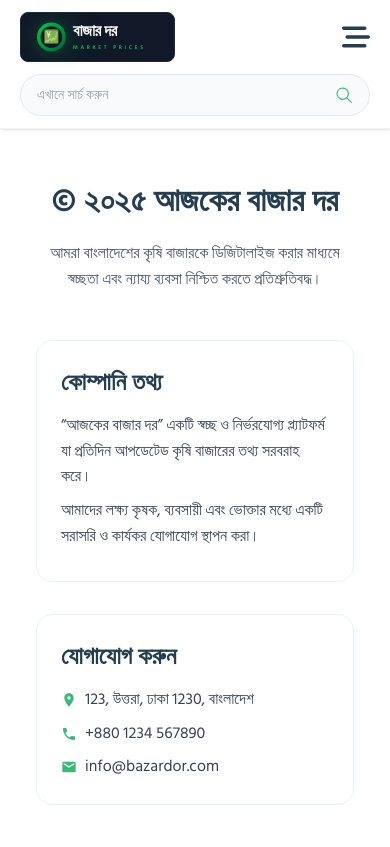
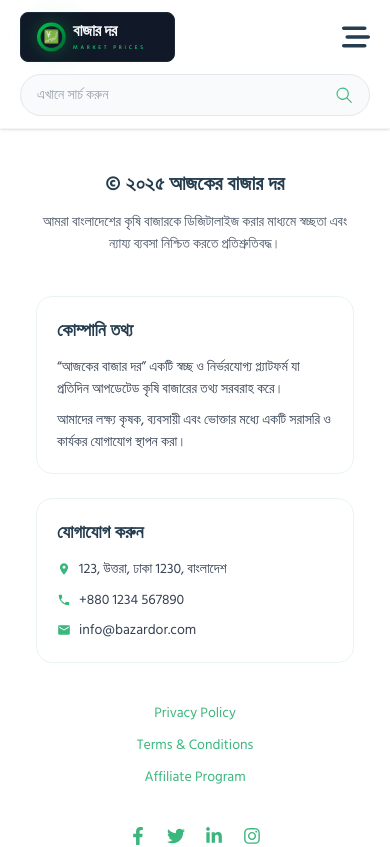
Before and after one commit to Mostofa-zaman/Bazar-Dor, a React (Vite) app: page /copyright in a window 390 px wide. Shown: the top 847 px of the page. Built offline with nearby package versions, Linux system fonts and the light colour scheme.

Commit message:
Improve responsiveness and layout of CopyrightComponent

```diff
--- a/src/components/copyright/CopyrightComponent.jsx
+++ b/src/components/copyright/CopyrightComponent.jsx
@@ -5,57 +5,67 @@ import { FaFacebookF, FaTwitter, FaLinkedinIn, FaInstagram } from "react-icons/f
 
 const CopyrightComponent = () => {
   return (
-    <section className=" py-12 sm:py-16 md:py-20">
+    <section className="py-10 sm:py-14 md:py-20">
       <Container>
         <div className="px-4 sm:px-6 md:px-0 max-w-5xl mx-auto">
 
           {/* Heading */}
-          <div className="text-center mb-12 sm:mb-16">
-            <h1 className="heading-one text-black font-bold mb-4">
+          <div className="text-center mb-10 sm:mb-14 md:mb-16">
+            <h1 className="heading-one text-black font-bold mb-3 sm:mb-4 text-xl sm:text-2xl md:text-3xl">
               © ২০২৫ আজকের বাজার দর
             </h1>
-            <p className="para-normal text-gray-600 max-w-2xl mx-auto">
+            <p className="para-normal text-gray-600 max-w-2xl mx-auto text-sm sm:text-base">
               আমরা বাংলাদেশের কৃষি বাজারকে ডিজিটালাইজ করার মাধ্যমে স্বচ্ছতা এবং ন্যায্য ব্যবসা নিশ্চিত করতে প্রতিশ্রুতিবদ্ধ।
             </p>
           </div>
 
           {/* Company Info / Contact */}
-          <div className="grid grid-cols-1 md:grid-cols-2 gap-8 mb-12">
+          <div className="grid grid-cols-1 sm:grid-cols-2 gap-6 sm:gap-8 mb-10 sm:mb-12">
 
-            <div className="bg-white rounded-2xl border border-[#e8f5ef] p-6 hover:shadow-lg transition-all duration-300">
-              <h2 className="heading-three text-black font-bold mb-3">কোম্পানি তথ্য</h2>
-              <p className="para-normal text-gray-700 mb-2">
+            <div className="bg-white rounded-2xl border border-[#e8f5ef] p-5 sm:p-6 hover:shadow-lg transition-all duration-300">
+              <h2 className="heading-three text-black font-bold mb-3 text-lg sm:text-xl">
+                কোম্পানি তথ্য
+              </h2>
+              <p className="para-normal text-gray-700 mb-2 text-sm sm:text-base">
                 “আজকের বাজার দর” একটি স্বচ্ছ ও নির্ভরযোগ্য প্ল্যাটফর্ম যা প্রতিদিন আপডেটেড কৃষি বাজারের তথ্য সরবরাহ করে।
               </p>
-              <p className="para-normal text-gray-700 mb-2">
+              <p className="para-normal text-gray-700 text-sm sm:text-base">
                 আমাদের লক্ষ্য কৃষক, ব্যবসায়ী এবং ভোক্তার মধ্যে একটি সরাসরি ও কার্যকর যোগাযোগ স্থাপন করা।
               </p>
             </div>
 
-            <div className="bg-white rounded-2xl border border-[#e8f5ef] p-6 hover:shadow-lg transition-all duration-300">
-              <h2 className="heading-three text-black font-bold mb-3">যোগাযোগ করুন</h2>
-              <p className="para-normal text-gray-700 flex items-center gap-2 mb-2">
-                <MdLocationOn className="text-[#3bb77e]" /> 123, উত্তরা, ঢাকা 1230, বাংলাদেশ
+            <div className="bg-white rounded-2xl border border-[#e8f5ef] p-5 sm:p-6 hover:shadow-lg transition-all duration-300">
+              <h2 className="heading-three text-black font-bold mb-3 text-lg sm:text-xl">
+                যোগাযোগ করুন
+              </h2>
+
+              <p className="para-normal text-gray-700 flex items-start gap-2 mb-2 text-sm sm:text-base">
+                <MdLocationOn className="text-[#3bb77e] mt-1" />
+                <span>123, উত্তরা, ঢাকা 1230, বাংলাদেশ</span>
               </p>
-              <p className="para-normal text-gray-700 flex items-center gap-2 mb-2">
-                <MdPhone className="text-[#3bb77e]" /> +880 1234 567890
+
+              <p className="para-normal text-gray-700 flex items-center gap-2 mb-2 text-sm sm:text-base">
+                <MdPhone className="text-[#3bb77e]" />
+                <span>+880 1234 567890</span>
               </p>
-              <p className="para-normal text-gray-700 flex items-center gap-2">
-                <MdEmail className="text-[#3bb77e]" /> info@bazardor.com
+
+              <p className="para-normal text-gray-700 flex items-center gap-2 text-sm sm:text-base">
+                <MdEmail className="text-[#3bb77e]" />
+                <span>info@bazardor.com</span>
               </p>
             </div>
 
           </div>
 
-          {/* Terms & Links */}
-          <div className="flex flex-col sm:flex-row items-center justify-center gap-4 mb-12">
-            <a href="#" className="para-medium text-[#3bb77e] hover:underline">Privacy Policy</a>
-            <a href="#" className="para-medium text-[#3bb77e] hover:underline">Terms & Conditions</a>
-            <a href="#" className="para-medium text-[#3bb77e] hover:underline">Affiliate Program</a>
+          {/* Links */}
+          <div className="flex flex-col sm:flex-row flex-wrap items-center justify-center gap-3 sm:gap-4 mb-10 sm:mb-12 text-sm sm:text-base">
+            <a href="#" className="text-[#3bb77e] hover:underline">Privacy Policy</a>
+            <a href="#" className="text-[#3bb77e] hover:underline">Terms & Conditions</a>
+            <a href="#" className="text-[#3bb77e] hover:underline">Affiliate Program</a>
           </div>
 
-          {/* Social Links */}
-          <div className="flex items-center justify-center gap-6">
+          {/* Social */}
+          <div className="flex items-center justify-center gap-5 sm:gap-6 text-lg">
             <a href="#" className="text-[#3bb77e] hover:text-[#2da26d] transition-colors"><FaFacebookF /></a>
             <a href="#" className="text-[#3bb77e] hover:text-[#2da26d] transition-colors"><FaTwitter /></a>
             <a href="#" className="text-[#3bb77e] hover:text-[#2da26d] transition-colors"><FaLinkedinIn /></a>
```
